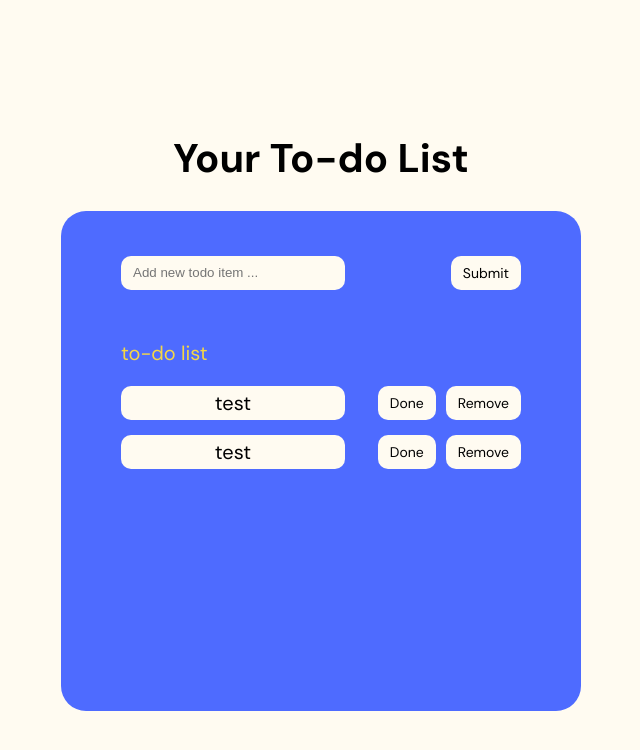
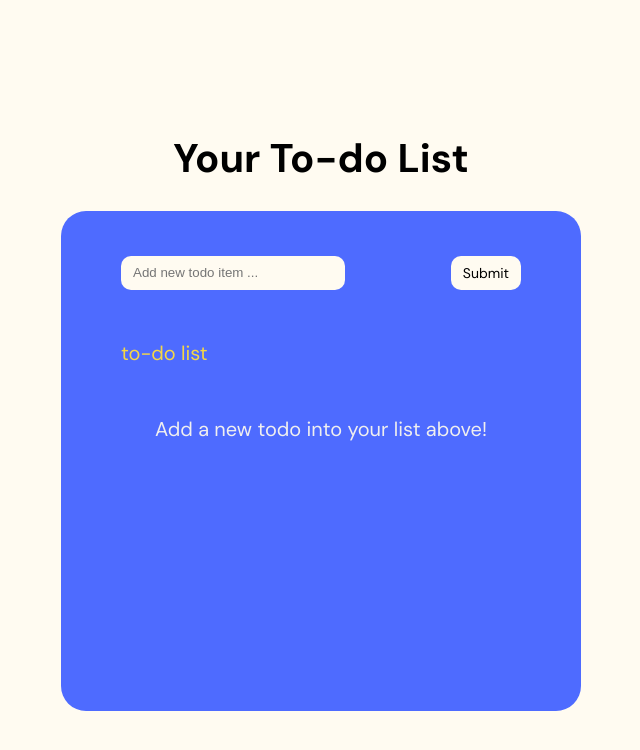
Before and after one commit to RikuSpl/to-do, a React (Vite) app: page / in a window 1280 px wide. Shown: the top 750 px of the page, without its empty margins (319-959 px from the left). Built offline with nearby package versions, Linux system fonts and the light colour scheme.

Commit message:
added functionality for adding todo items, styling details

```diff
--- a/src/Components/Card.tsx
+++ b/src/Components/Card.tsx
@@ -1,14 +1,26 @@
 import { useState } from 'react'
 import './components.css'
-import { Item } from './Item'
+
+type TodoItem = {
+    id: string
+    title: string
+}
 
 export function Card() {
 
+
     const [inputValue, setInputValue] = useState("")
-    function handleEvent(e) {
-        return setInputValue(e.target.value);
+    const [todoItem, setTodoItem] = useState<TodoItem[]>([])
+
+    function handleEvent(e: React.ChangeEvent<HTMLInputElement>) {
+        setInputValue(e.target.value);
     }
 
+    function handleSubmitEvent(e: React.SubmitEvent<HTMLFormElement>) {
+        e.preventDefault()
+        setTodoItem(currentTodo => [...currentTodo, { id: crypto.randomUUID(), title: inputValue },])
+
+    }
 
     return  (
 
@@ -16,15 +28,27 @@ export function Card() {
             <h1>Your To-do List</h1>
             <div className="card">
                 <div className="item-add">
-                    <form>
-                        <input value={inputValue} onChange={handleEvent} placeholder='Add new todo item ...'/>
+                    <form onSubmit = {handleSubmitEvent}>
+                        <input id="todoInput"value={inputValue} onChange={handleEvent} placeholder='Add new todo item ...' maxLength={25} />
                         <button>Submit</button>
                     </form>
                     <div className="todo-list">
                         <p className="title">to-do list</p>
                         <ul>
-                            <Item />
-                            <Item />
+                            {todoItem.length === 0 ? (
+                                <li id="emptyList">Add a new todo into your list above!</li>
+                            ) : (
+                                todoItem.map(item => (
+                                <li key={item.id}>
+                                    <span className="item-name">{item.title}</span>
+                                    <div className="item-buttons">
+                                        <button className="button-done">Done</button>
+                                        <button className="button-remove">Remove</button>
+                                    </div>
+                                </li>
+                            ))
+                            )}
+
                         </ul>
                     </div>
                 </div>
--- a/src/Components/Item.tsx
+++ /dev/null
@@ -1,11 +0,0 @@
-export function Item() {
-    return (
-        <li>
-            <span className="item-name">test</span>
-            <div className="item-buttons">
-                <button className="button-done">Done</button>
-                <button className="button-remove">Remove</button>
-            </div>
-         </li>
-    )
-}
--- a/src/Components/components.css
+++ b/src/Components/components.css
@@ -65,6 +65,17 @@ li {
     margin-top: 15px;
 }
 
+#emptyList {
+    color:rgb(240, 239, 239);
+    justify-content: center;
+    margin-top: 50px;
+    font-size: 1em;
+}
+
+span {
+    margin-right: 10px;
+}
+
 .item-buttons {
     display: flex;
     gap: 10px;
```
